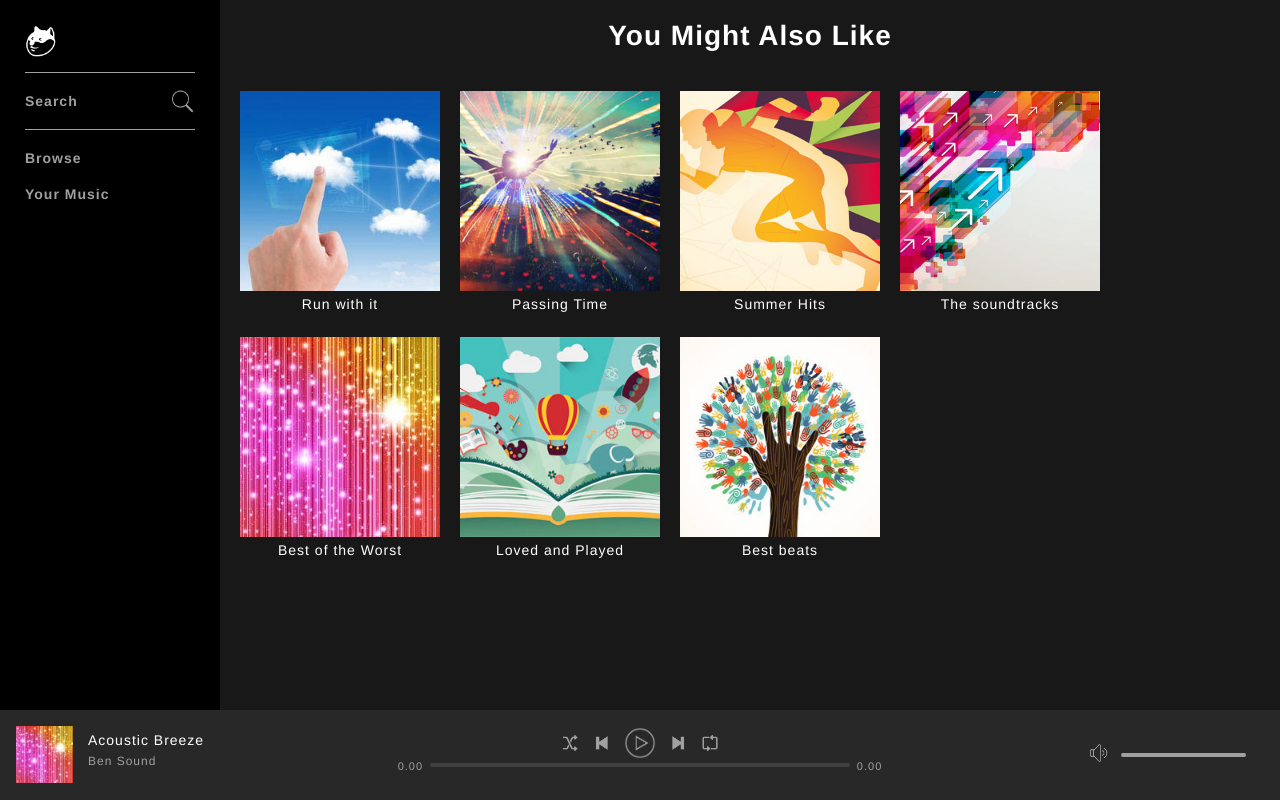
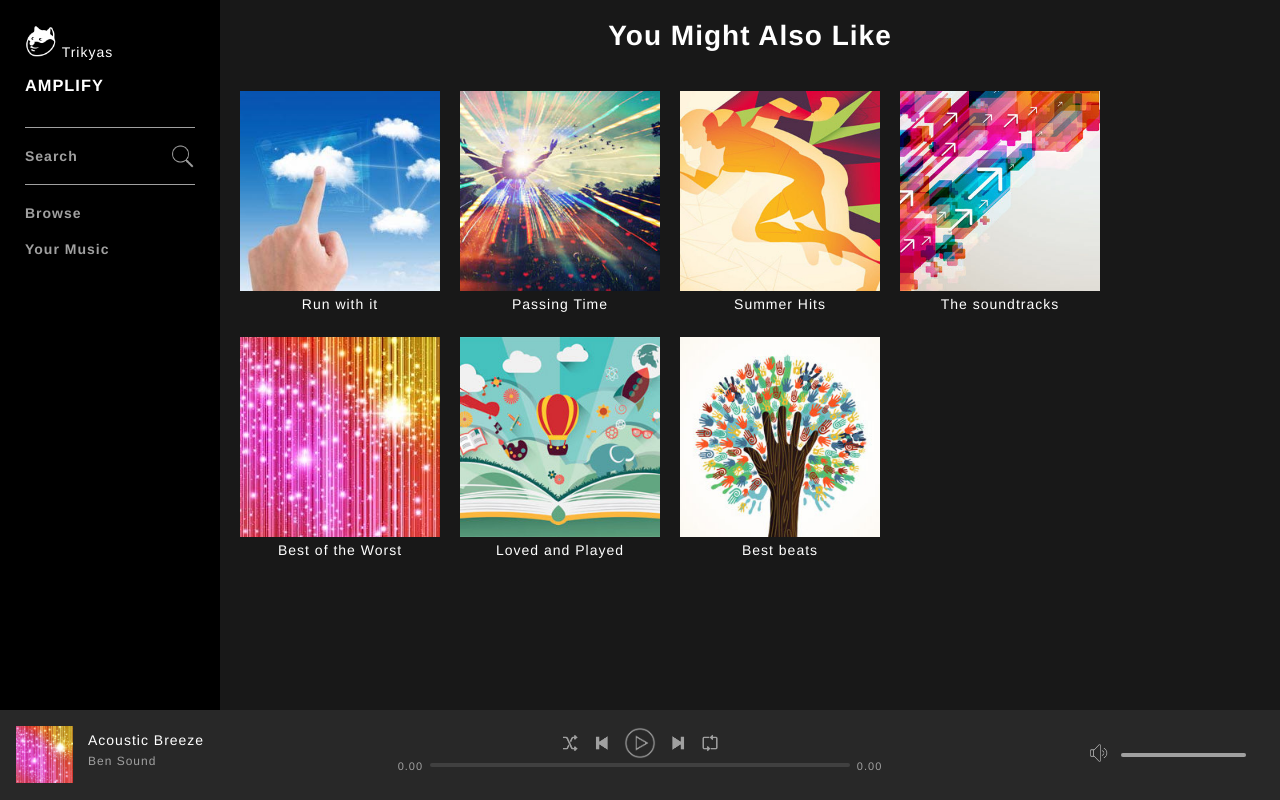
Before and after one commit to trikyas/amplify, a PHP site: page /index.php in a window 1280 px wide. Run offline with PHP 8.4, Linux system fonts and the light colour scheme; the visitor is signed in with stand-in values (Sample User, id 1); data comes from the database, SQL or seed files in the repository; data that the repository does not hold is empty; some libraries are stand-ins or nearby versions.

Commit message:
Another Commit
Still adding…

```diff
--- a/includes/header.php
+++ b/includes/header.php
@@ -21,7 +21,7 @@ else {
 
 <html>
 <head>
-	<title>Welcome to Slotify!</title>
+	<title>Welcome to Amplify!</title>
 
 	<link rel="stylesheet" type="text/css" href="assets/css/style.css">
 
--- a/includes/navBarContainer.php
+++ b/includes/navBarContainer.php
@@ -3,6 +3,8 @@
 
 		<span role="link" tabindex="0" onclick="openPage('index.php')" class="logo">
 			<img src="assets/images/icons/logo.png">
+				Trikyas
+			<h3>AMPLIFY</h3>
 		</span>
 
 
--- a/slotifyCreateWholeDatabaseSoFar.sql
+++ b/slotifyCreateWholeDatabaseSoFar.sql
@@ -3,9 +3,9 @@
 -- http://www.phpmyadmin.net
 --
 -- Host: localhost
--- Generation Time: Aug 27, 2017 at 10:12 AM
--- Server version: 5.6.20
--- PHP Version: 5.5.15
+-- Generation Time: Sep 10, 2018 at 12:05 PM
+-- Server version: 5.6.38
+-- PHP Version: 7.2.1
 
 SET SQL_MODE = "NO_AUTO_VALUE_ON_ZERO";
 SET time_zone = "+00:00";
```
Also changed, not shown: ImportOnlyTheSongs.sql (+13 -3 lines), assets/images/alt-bg-pic.jpg (renamed from assets/images/bg.jpg), assets/images/artwork/creativeminds.jpg (added), assets/images/artwork/downtown.jpg (added), assets/images/artwork/elevate.jpg (added), assets/images/artwork/erf.jpg (added), assets/images/artwork/evolution.jpg (added), assets/images/artwork/hey.jpg (added), assets/images/artwork/highoctane.jpg (added), assets/images/artwork/hipjazz.jpg (added), assets/images/artwork/punky.jpg (added), assets/images/artwork/smile.jpg (added), assets/images/artwork/summer.jpg (added), assets/images/profile-pics/head-default.png (renamed from assests/images/profile-pics/head-default.png), 1 other file.
